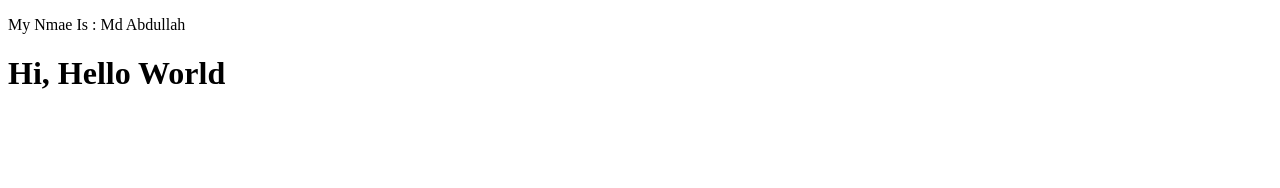
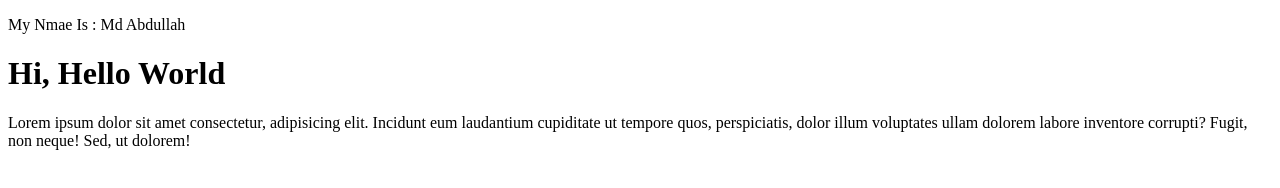
Before and after one commit to mdabdullah1909/my-first-repo, a plain HTML site: page index.html in a window 1280 px wide. Drawn offline with Linux system fonts and the light colour scheme.

Commit message:
tird commit

```diff
--- a/index.html
+++ b/index.html
@@ -9,5 +9,6 @@
 <body>
     <p>My Nmae Is : Md Abdullah</p>
     <h1>Hi, Hello World</h1>
+    <p>Lorem ipsum dolor sit amet consectetur, adipisicing elit. Incidunt eum laudantium cupiditate ut tempore quos, perspiciatis, dolor illum voluptates ullam dolorem labore inventore corrupti? Fugit, non neque! Sed, ut dolorem!</p>
 </body>
 </html>
```
